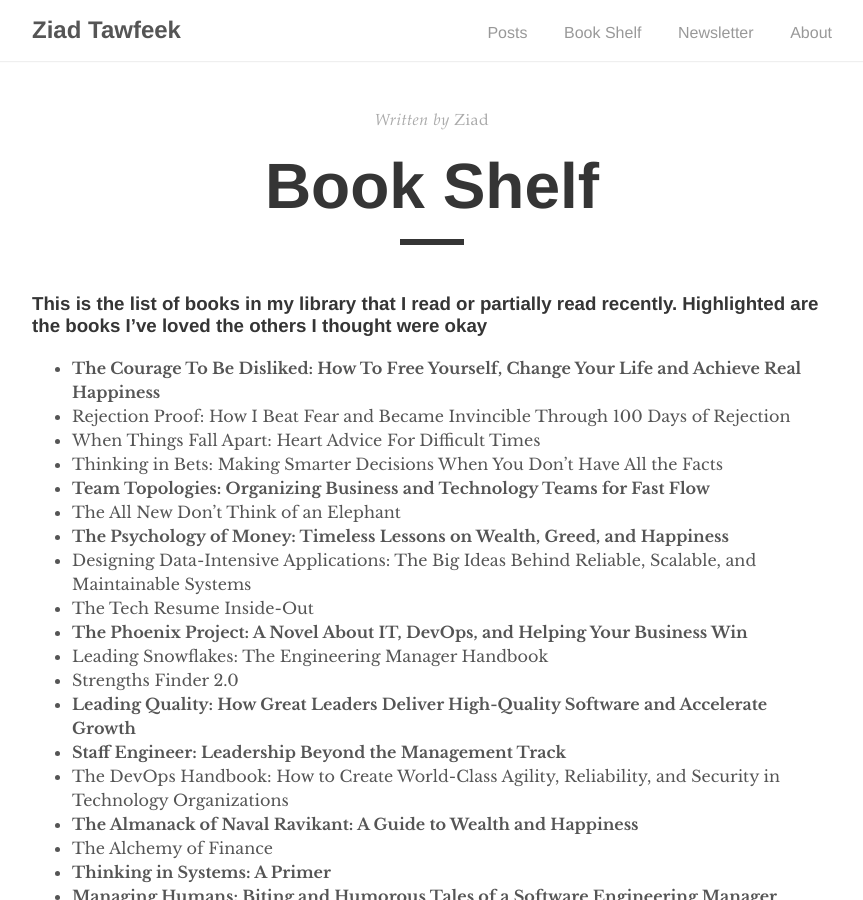
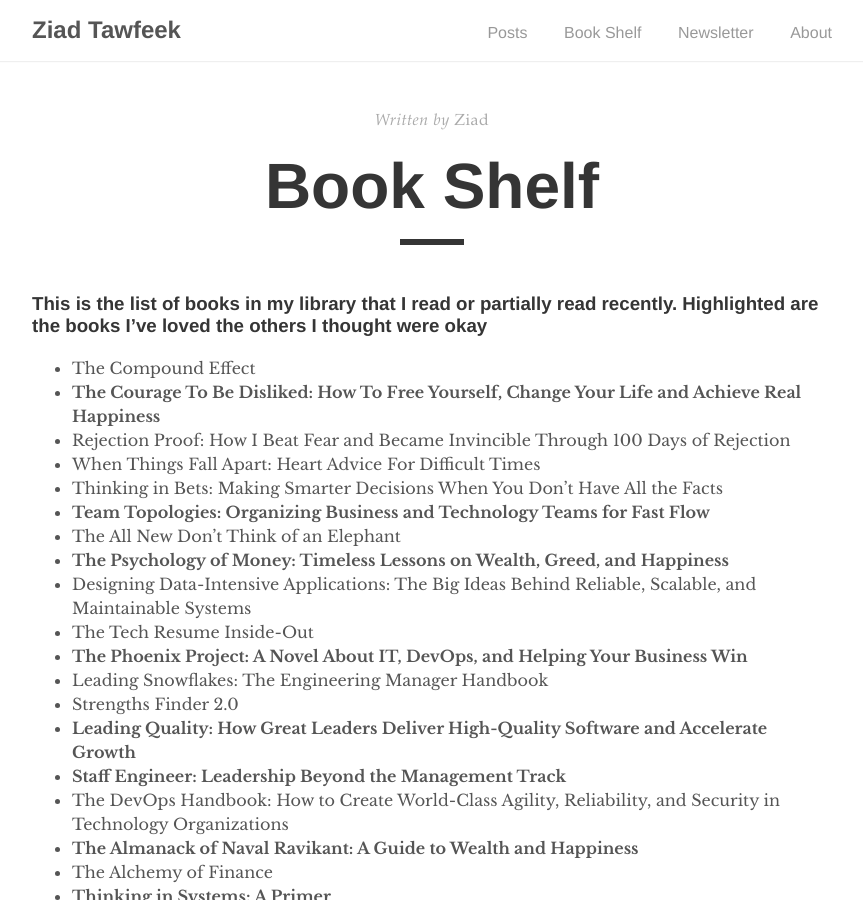
Before and after one commit to ziadtawfeek/web, a Jekyll site: the page built from _pages/book-shelf.md, in a window 1280 px wide and 900 px high. Shown: the whole window, without its empty margins (208-1071 px from the left). Built offline with Jekyll 4.4.1, drawn with Linux system fonts in a browser that asks for light colours.

Commit message:
Update book-shelf.md

```diff
--- a/_pages/book-shelf.md
+++ b/_pages/book-shelf.md
@@ -7,6 +7,7 @@ permalink: /book-shelf/
 
 ### This is the list of books in my library that I read or partially read recently. Highlighted are the books I’ve loved the others I thought were okay
 
+- The Compound Effect
 - **The Courage To Be Disliked: How To Free Yourself, Change Your Life and Achieve Real Happiness**
 - Rejection Proof: How I Beat Fear and Became Invincible Through 100 Days of Rejection
 - When Things Fall Apart: Heart Advice For Difficult Times
```
